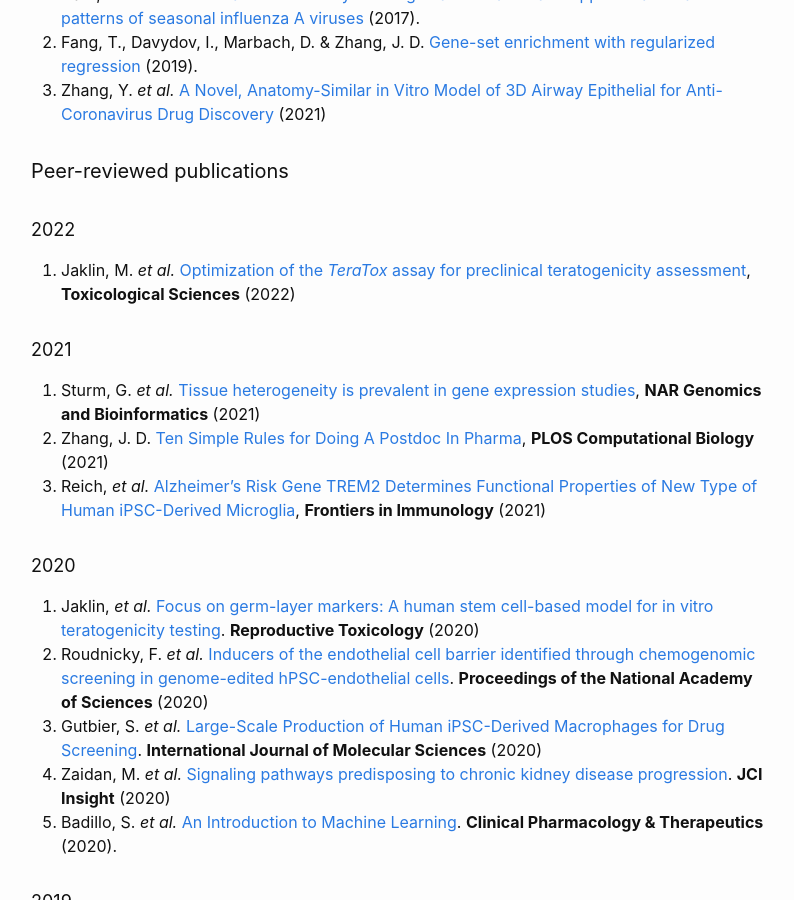
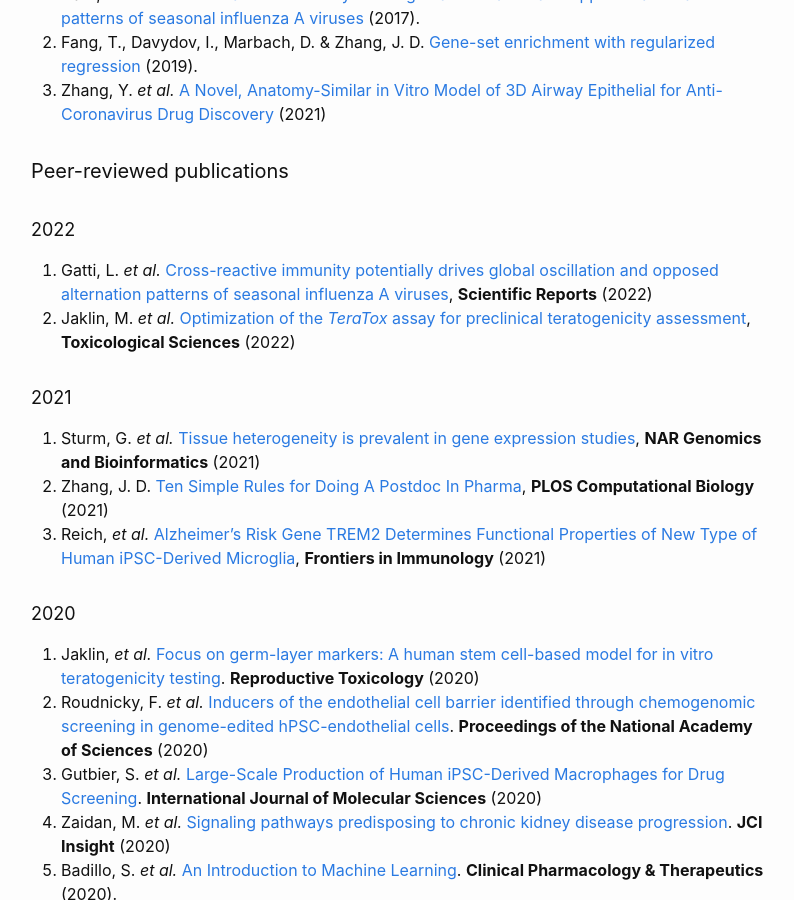
Before and after one commit to Accio/accio.github.io, a Jekyll site: the page built from _pages/publications.md, in a window 1280 px wide and 900 px high, scrolled down 605 px. Shown: the whole window, without its empty margins (239-1033 px from the left). Built offline with Jekyll 4.4.1, drawn with Linux system fonts in a browser that asks for light colours.

Commit message:
add influenza publication

```diff
--- a/_pages/publications.md
+++ b/_pages/publications.md
@@ -38,6 +38,7 @@ My [Google Scholar profile](https://scholar.google.com/citations?user=ths6zX0AAA
 
 ##### 2022
 
+44. Gatti, L. *et al.* [Cross-reactive immunity potentially drives global oscillation and opposed alternation patterns of seasonal influenza A viruses](https://www.nature.com/articles/s41598-022-08233-w), **Scientific Reports** (2022)
 43. Jaklin, M. *et al.* [Optimization of the *TeraTox* assay for preclinical teratogenicity assessment](https://academic.oup.com/toxsci/advance-article/doi/10.1093/toxsci/kfac046/6575922), **Toxicological Sciences** (2022)
 
 ##### 2021
```
